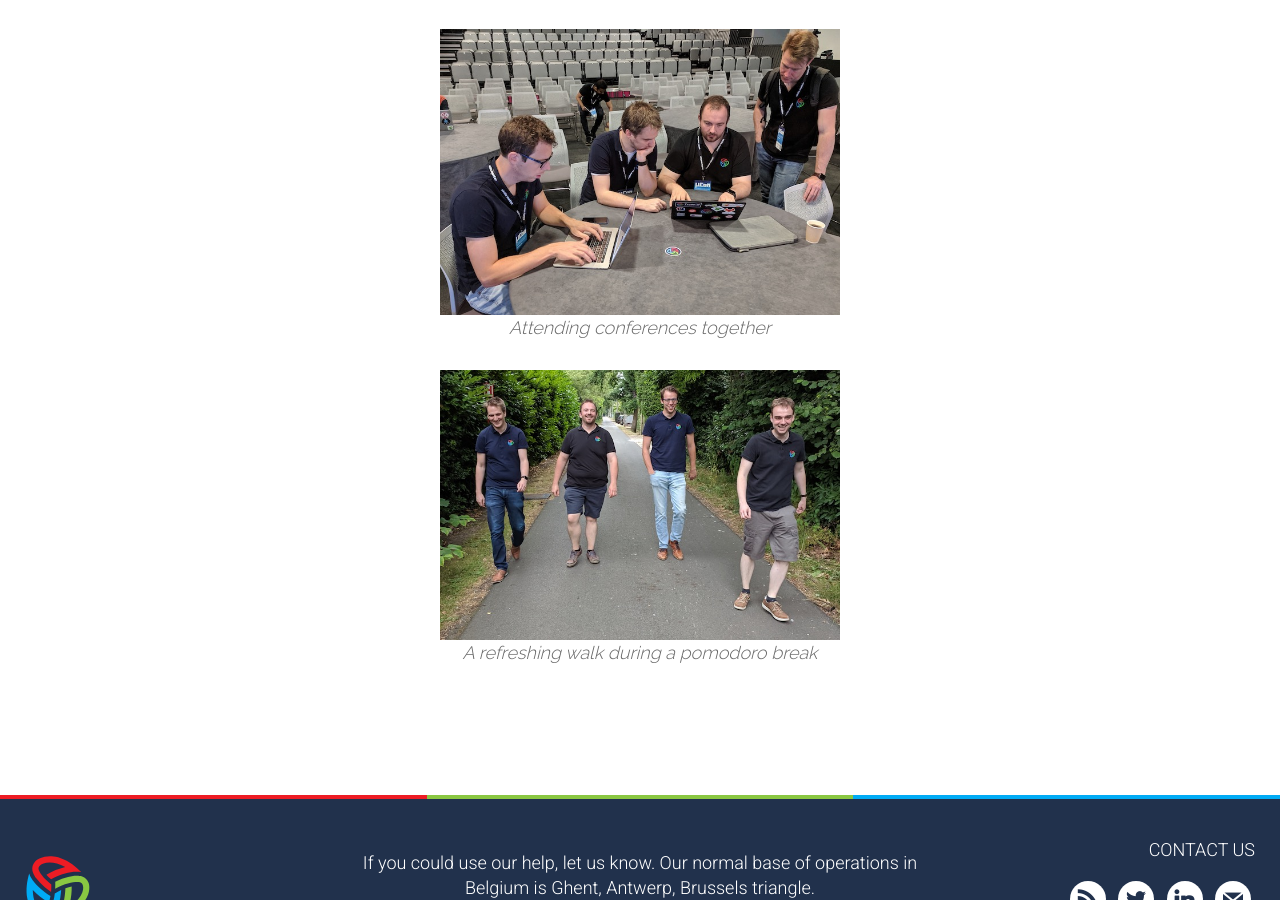
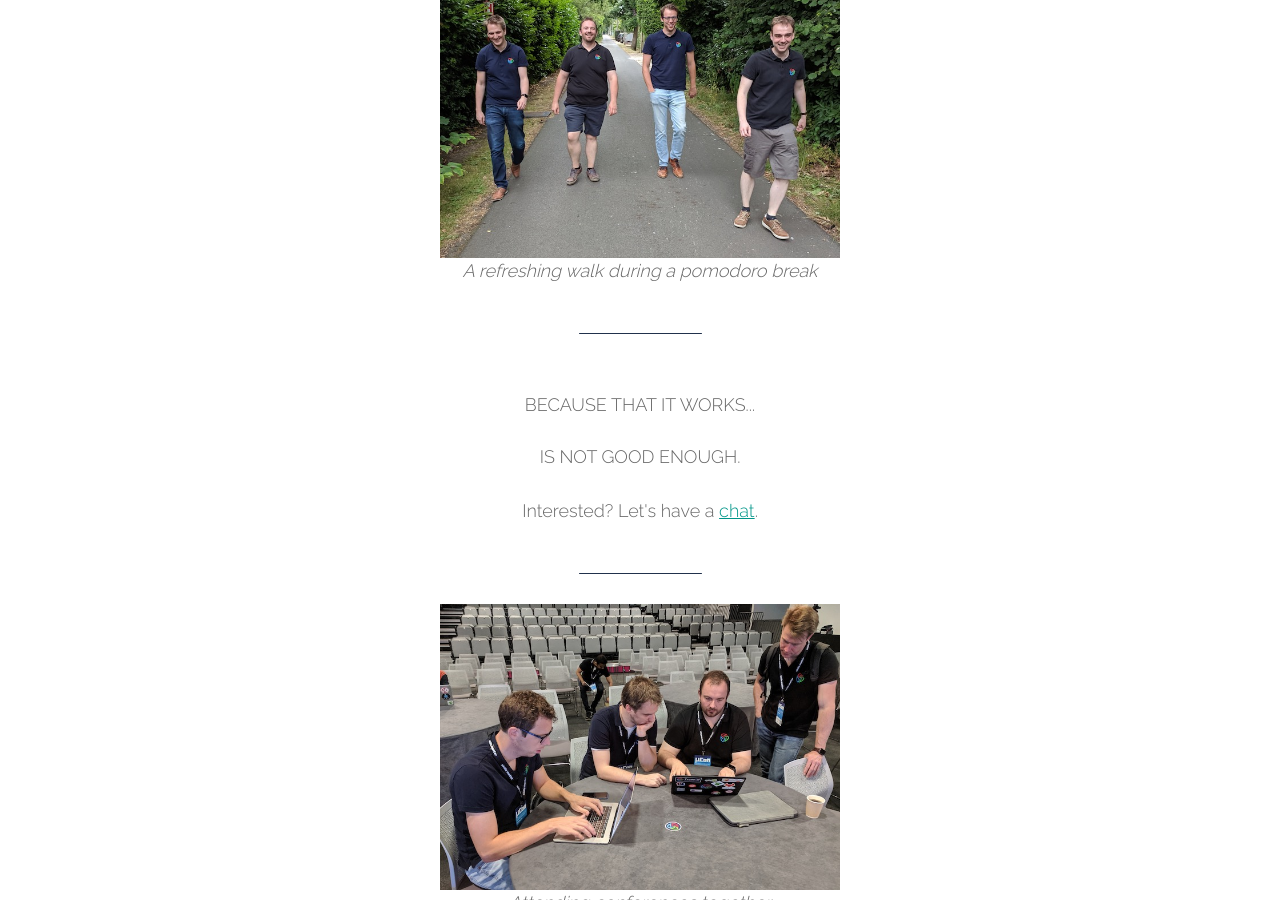
Before and after one commit to tripledio/tripledio.github.io, a Jekyll site: the page built from joinus/index.html, in a window 1280 px wide and 900 px high, scrolled down 5504 px. Built offline with Jekyll 4.4.1, drawn with Linux system fonts in a browser that asks for light colours; comment, search, counter and statistics services are not loaded.

Commit message:
Added logo and whitespace

```diff
--- a/joinus/index.html
+++ b/joinus/index.html
@@ -34,8 +34,24 @@
                 <p>Then you have to get <a href="/contact/">in touch</a> with us!</p>
             </div>
         </div>
+        <div class="row">
+            <div class="col-12 col-md-10 col-lg-6 offset-0 offset-md-1 offset-lg-3 px-md-4 text-center">
+                <img src="/img/logo.svg" alt="{{ site.title }}" height="150">
+                <h1 class="d-none">{{ site.title }}</h1>
+            </div>
+        </div>
+        <hr class="slab center w-10 mt-2 mb-3">
+        <div class="row">
+            <div class="col-12 col-md-10 col-lg-6 offset-0 offset-md-1 offset-lg-3 px-md-4 text-center">
+                <br/>
+                <br/>
+                <br/>
+                <br/>
+                <br/>
+            </div>
+        </div>
 
-        <hr class="slab center w-10 mt-2 mb-3">
+
         <div class="row">
             <div class="col-12 col-md-10 col-lg-6 offset-0 offset-md-1 offset-lg-3 px-md-4 text-center">
                 <p class="h5 text-uppercase text-center">When you join us</p>
@@ -191,6 +207,12 @@
 
             </div>
         </div>
+        <div class="row">
+            <div class="col-12 col-md-10 col-lg-6 offset-0 offset-md-1 offset-lg-3 px-md-4 text-center">
+                <img src="/img/joinus/pomodoro-break.jpg" width="400px" class="effects-img-scale"/>
+                <p><i>A refreshing walk during a pomodoro break</i></p>
+            </div>
+        </div>
 
 
         <hr class="slab center w-10 mt-2 mb-3">
@@ -213,12 +235,6 @@
                 <p><i>Attending conferences together</i></p>
             </div>
         </div>
-        <div class="row">
-            <div class="col-12 col-md-10 col-lg-6 offset-0 offset-md-1 offset-lg-3 px-md-4 text-center">
-                <img src="/img/joinus/pomodoro-break.jpg" width="400px" class="effects-img-scale"/>
-                <p><i>A refreshing walk during a pomodoro break</i></p>
-            </div>
-        </div>
 
 
     </div>
```
